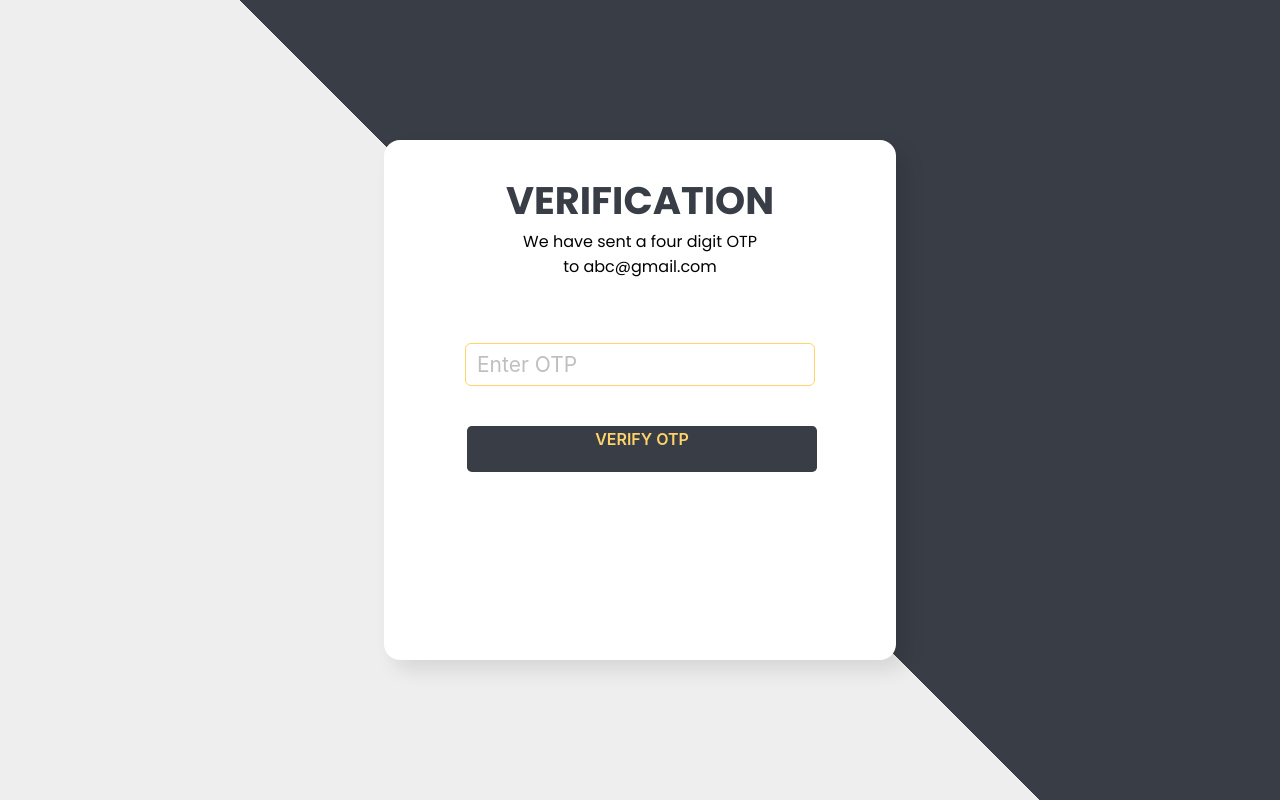
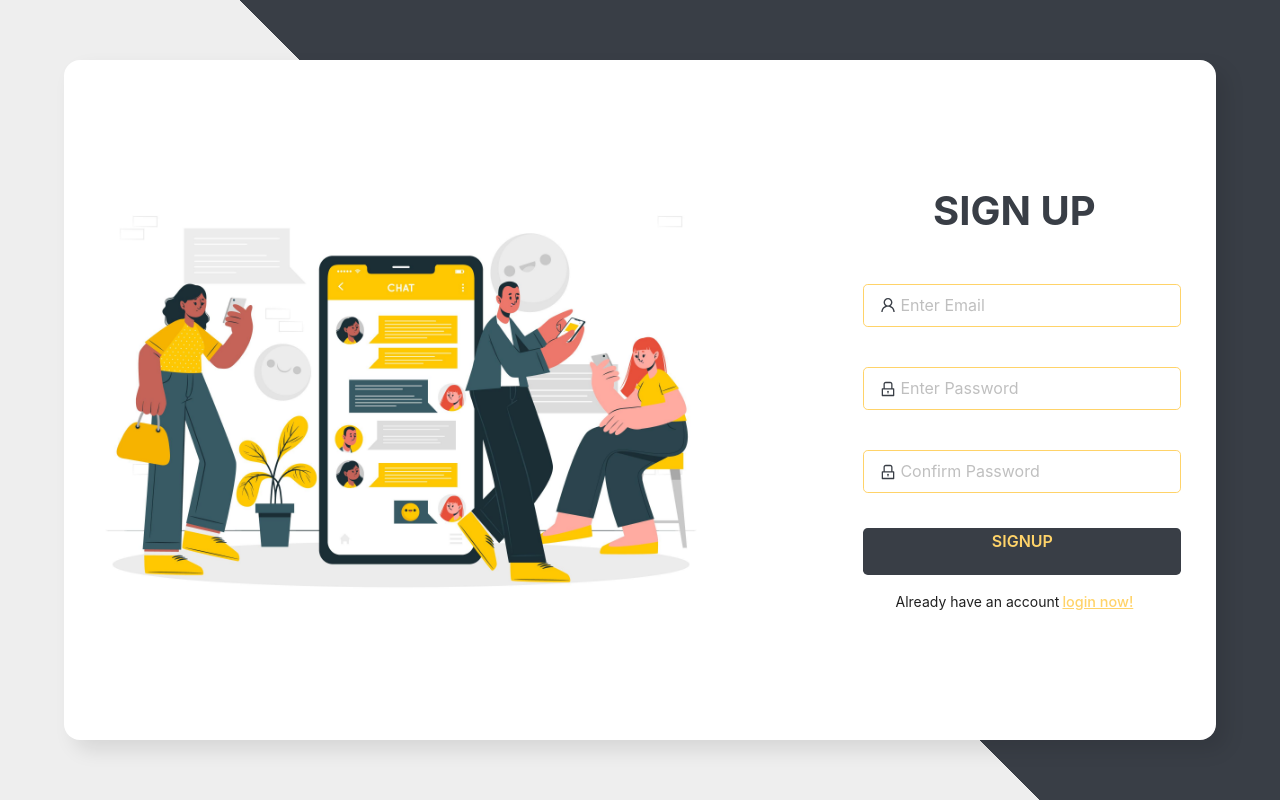
Before and after one commit to Moosa-Razaa/OnlineChattingApplication, a React (Vite) app in the folder frontend/: page /signup in a window 1280 px wide. Built offline with nearby package versions, Linux system fonts and the light colour scheme.

Commit message:
login layout complete

```diff
--- a/frontend/src/App.tsx
+++ b/frontend/src/App.tsx
@@ -1,14 +1,15 @@
+import style from "./App.module.css";
 import { RouterProvider } from "react-router-dom";
-import style from "./App.module.css";
 import routes from "./services/routes";
 import OTPScreen from "./pages/OTP/OtpScreen";
+import LoginSignupForm from "./pages/loginn/LoginSignupForm";
 
 function App() {
 
   return (
       <div className={style["mainDiv"]}>
-        {/* <RouterProvider router={routes} /> */}
-        <OTPScreen></OTPScreen>
+        <RouterProvider router={routes} />
+        {/* <OTPScreen/> */}
       </div>
   )
 }
--- a/frontend/src/components/btn/CustomButton.module.css
+++ b/frontend/src/components/btn/CustomButton.module.css
@@ -1,20 +1,20 @@
 .btn {
   background-color: #393e46;
   width: 19rem;
-  height: 2.5rem;
+  height: 1.7rem;
+  padding: 0.8rem 1rem 2.1rem;
   border-radius: 0.3rem;
   outline: none;
   border: none;
   color: #ffd369;
   box-shadow: none;
   font-size: 1rem;
+  margin-left: 6px;
+  margin: 0.2rem 0 0 8px;
   text-transform: uppercase;
   font-size: 1rem;
   font-weight: 600;
   transition: all 0.5s;
-  margin: 0.5rem;
-  font-size: 1rem;
-  padding: 0.5rem 1rem;
   box-sizing: border-box;
 }
 
@@ -25,5 +25,32 @@
   text-decoration: none !important;
   border: none !important;
   cursor: pointer !important;
+  background-color: #ffd369 !important;
+}
+
+.largeBtn {
+  background-color: #393e46;
+  height: 3rem;
+  padding: .4rem 1.2rem;
+  border-radius: 0.3rem;
+  outline: none;
+  border: none;
+  color: #ffd369;
+  box-shadow: none;
+  font-size: 1rem;
+  text-transform: uppercase;
+  font-weight: 600;
+  transition: all 0.5s;
+  box-sizing: border-box;
+  text-align: center;
+}
+
+.largeBtn:hover {
+  opacity: 90% !important;
+  color: #393e46 !important;
+  outline: none !important;
+  text-decoration: none !important;
+  border: none !important;
+  cursor: pointer !important;
   background-color: #ffd369;
 }
--- a/frontend/src/components/btn/CustomButton.tsx
+++ b/frontend/src/components/btn/CustomButton.tsx
@@ -4,25 +4,37 @@ import { FC, ReactNode } from "react";
 
 interface CustomButtonProps {
   text: string;
-  children: ReactNode;
+  width: string;
+  children?: ReactNode;
   block: boolean;
 }
 
-const CustomButton: FC<CustomButtonProps> = ({ text, children, block }) => {
+const CustomButton: FC<CustomButtonProps> = ({
+  text,
+  children,
+  block,
+  width,
+}) => {
   let textContent;
 
   if (text === "login") {
     textContent = "login";
   }
   if (text === "signup") {
-    textContent = "login";
+    textContent = "signup";
   }
   if (text === "verify") {
     textContent = "verify otp";
   }
+  if (text === "save") {
+    textContent = "save";
+  }
+
+  const classs = width === "small" ? styles.btn : styles.largeBtn;
+
   return (
     <Form.Item>
-      <Button block={block} htmlType="submit" className={styles.btn}>
+      <Button block={block} className={classs} htmlType="submit">
         {textContent}
       </Button>
       {children}
--- a/frontend/src/components/input/Input.tsx
+++ b/frontend/src/components/input/Input.tsx
@@ -1,38 +1,43 @@
-import { Form,Input } from "antd";
+import { Form, Input } from "antd";
 import { LockOutlined, UserOutlined } from "@ant-design/icons";
 import { FC } from "react";
 import styles from "./Input.module.css";
 
 interface CustomInputProps {
-  type: "text" | "password" | "otp";
+  type: "text" | "password" | "otp" | "user" | "about";
   placeholder: string;
   name: string;
-  id:string;
-  maxLength:number;
+  id: string;
+  width: string;
+  maxLength: number;
+  rules: any;
 }
-const CustomInput: FC<CustomInputProps> = ({ id,name,type, placeholder ,maxLength}) => {
+const CustomInput: FC<CustomInputProps> = ({
+  id,
+  rules,
+  width,
+  name,
+  type,
+  placeholder,
+  maxLength,
+}) => {
   const icon =
     type === "password" ? (
       <LockOutlined className="site-form-icon-item" />
-    ) :type==="text" && (
-      <UserOutlined className="site-form-icon-item" />
+    ) : (
+      type === "text" && <UserOutlined className="site-form-icon-item" />
     );
 
+  const classs = width === "small" ? styles.input : styles.largeInput;
+
   return (
-    <Form.Item
-    id={id}
-    name={name}
-    rules={[
-      { required: true, message: "Please input your Username!" },
-    ]}
-  >
-
+    <Form.Item id={id} name={name} rules={rules}>
       <Input
         maxLength={maxLength ? maxLength : 50}
         prefix={icon}
         placeholder={placeholder}
         type={type}
-      className={styles.input}
+        className={classs}
       />
     </Form.Item>
   );
--- a/frontend/src/pages/OTP/OtpScreen.module.css
+++ b/frontend/src/pages/OTP/OtpScreen.module.css
@@ -1,13 +1,13 @@
-.main-div{
+.main-div {
   width: 100%;
   height: 100vh;
   display: flex;
   justify-content: center;
   align-items: center;
-    background: linear-gradient(45deg, #EEEEEE 50%, #393E46 50%);
+  background: linear-gradient(45deg, #eeeeee 50%, #393e46 50%);
 }
 
-.otp-form{
+.otp-form {
   width: 40%;
   height: 65%;
   background-color: white;
@@ -25,37 +25,8 @@
   text-align: center;
 }
 
-  .btn {
-    background-color: #393e46;
-    width: 19rem;
-    height: 1.7rem;
-    padding: 0.8rem 1rem 2.1rem;
-    border-radius: 0.3rem;
-    outline: none;
-    border: none;
-    color: #ffd369;
-    box-shadow: none;
-    font-size: 1rem;
-    margin-left: 6px;
-    margin: 1rem 0 0 2px;
-    text-transform: uppercase;
-    font-size: 1rem;
-    font-weight: 600;
-    transition: all .5s;
-  }
-
-  .btn:hover {
-    opacity: 90% !important;
-    color: #393e46 !important;
-    outline: none !important;
-    text-decoration: none !important;
-    border: none !important;
-    cursor: pointer !important;
-    background-color: #ffd369;
-  }
-
-  .info-text{
+.info-text {
   text-align: center;
-    font-size:  "1rem";
+  font-size: "1rem";
   margin: 0 0 4rem 0;
 }
--- a/frontend/src/pages/OTP/OtpScreen.tsx
+++ b/frontend/src/pages/OTP/OtpScreen.tsx
@@ -1,14 +1,15 @@
 // OTPScreen.tsx
 import React from "react";
-import { Form, Input, Button, message } from "antd";
+import { Form, message } from "antd";
 import styles from "./OtpScreen.module.css";
 import CustomInput from "../../components/input/Input";
-import CustomButton from "../../components/Button";
+import CustomButton from "../../components/btn/CustomButton";
 
 const OTPScreen: React.FC = () => {
   const onFinish = (values: any) => {
     // Here you can validate the entered OTP and perform necessary actions
     const enteredOTP = values.otp;
+    console.log(enteredOTP);
     const correctOTP = "1234"; // Replace with the actual OTP you're expecting
 
     if (enteredOTP === correctOTP) {
@@ -19,18 +20,12 @@ const OTPScreen: React.FC = () => {
     }
   };
 
-  const inputStyles = {
-    width: "8",
-    fontSize: "1.5em",
-    border: "1px solid #ffd369",
-  };
 
   return (
     <div className={styles["main-div"]}>
       <div className={styles["otp-form"]}>
         <h2 className={styles["verification-text"]}>VERIFICATION</h2>
-        <p className={styles["info-text"]}
-        >
+        <p className={styles["info-text"]}>
           We have sent a four digit OTP <br /> to abc@gmail.com
         </p>
         <Form
@@ -39,22 +34,21 @@ const OTPScreen: React.FC = () => {
           initialValues={{ otp: "" }}
           layout="vertical"
         >
-          <Form.Item
+          <CustomInput
+            type="otp"
+            id="otp"
             name="otp"
+            maxLength={4}
+            width="l"
+            placeholder="Enter Otp"
             rules={[
               { required: true, message: "Please enter the 4-digit OTP" },
               { len: 4, message: "Please enter a 4-digit OTP" },
             ]}
-          >
-            <Input maxLength={4} style={inputStyles} placeholder="Enter OTP" />
-          </Form.Item>
-
+          />
           <div className={styles["button-container"]}>
-
             <Form.Item>
-              <Button block htmlType="submit" className={styles.btn}>
-                Verify OTP
-              </Button>
+              <CustomButton text="verify" block width="large"/>
             </Form.Item>
           </div>
         </Form>
--- a/frontend/src/pages/loginn/LoginSignupForm.module.css
+++ b/frontend/src/pages/loginn/LoginSignupForm.module.css
@@ -38,25 +38,24 @@
   width: 100%;
 }
 
-.btn {
+/* .btn {
   background-color: #393e46;
   width: 19rem;
-  height: 2.5rem;
+  height: 1.7rem;
+  padding: 0.8rem 1rem 2.1rem;
   border-radius: 0.3rem;
   outline: none;
   border: none;
   color: #ffd369;
   box-shadow: none;
   font-size: 1rem;
+  margin-left: 6px;
+  margin: 0.2rem 0 0 8px;
   text-transform: uppercase;
   font-size: 1rem;
   font-weight: 600;
   transition: all 0.5s;
-  margin: 0.5rem;
-  font-size: 1rem;
-  padding: 0.5rem 1rem;
-  box-sizing: border-box;
-}
+} */
 
 .login-text {
   color: #393e46;
@@ -89,6 +88,15 @@
   gap: 2rem;
 }
 
+.input {
+  margin: 0.5rem;
+  font-size: 1rem;
+  padding: 0.5rem 1rem;
+  color: #393e46;
+  border: 1px solid #ffd369;
+  border-radius: 0.3rem;
+}
+
 .register-button {
   color: #ffd369;
   cursor: pointer;
--- a/frontend/src/pages/loginn/LoginSignupForm.tsx
+++ b/frontend/src/pages/loginn/LoginSignupForm.tsx
@@ -8,7 +8,6 @@ import CustomButton from "../../components/btn/CustomButton";
 interface LoginSignupFormProps {
   formState: string;
 }
-
 const LoginSignupForm: React.FC<LoginSignupFormProps> = ({ formState }) => {
   const onFinish = (values: any) => {
     console.log("Received values of form: ", values);
@@ -33,30 +32,41 @@ const LoginSignupForm: React.FC<LoginSignupFormProps> = ({ formState }) => {
               </h2>
 
               <CustomInput
+                name="email"
+                width="small"
+                placeholder="Enter Email"
+                type="text"
+                id="email"
                 maxLength={50}
-                id="username"
-                name="username"
-                type="text"
-                placeholder="Enter Username"
+                rules={[
+                  { required: true, message: "Please input your Username!" },
+                ]}
               />
               <CustomInput
+                width="small"
+                name="password"
+                placeholder="Enter Password"
+                type="password"
+                rules={[
+                  { required: true, message: "Please input your Username!" },
+                ]}
+                id="password"
                 maxLength={50}
-                id="password"
-                name="password"
-                type="password"
-                placeholder="Enter Password"
               />
 
               {formState === "signup" && (
                 <CustomInput
+                  width="small"
+                  rules={[
+                    { required: true, message: "Please input your Username!" },
+                  ]}
+                  name="confirm-password"
+                  placeholder="Confirm Password"
+                  type="password"
+                  id="confirm-password"
                   maxLength={50}
-                  id="confirm-password"
-                  name="confirm-password"
-                  type="password"
-                  placeholder="Confirm Password"
                 />
               )}
-
               <div className={styles["forgot-password"]}>
                 {formState === "login" && (
                   <Form.Item>
@@ -78,7 +88,7 @@ const LoginSignupForm: React.FC<LoginSignupFormProps> = ({ formState }) => {
                 )}
               </div>
 
-              <CustomButton text={formState} block={true}>
+              <CustomButton text={formState} block width="small">
                 <div className={styles.register}>
                   {formState === "login"
                     ? "New to app"
--- a/frontend/src/pages/profile/Profile.module.css
+++ b/frontend/src/pages/profile/Profile.module.css
@@ -1,15 +1,17 @@
-.main-div{
+.main-div {
   width: 100%;
   height: 100vh;
   display: flex;
   justify-content: center;
   align-items: center;
-    background: linear-gradient(45deg, #EEEEEE 50%, #393E46 50%);
+  background: linear-gradient(45deg, #eeeeee 50%, #393e46 50%);
+  box-sizing: border-box;
+  margin: 0;
 }
 
-.profile-form{
-    width: 35%;
-    height: auto;
+.profile-form {
+  width: 30%;
+  height: 84%;
   background-color: white;
   display: flex;
   align-items: center;
@@ -22,40 +24,11 @@
 .profile-info-text {
   color: #393e46;
   font-size: 2.2rem;
-    margin: .7rem 0 .4rem 0;
+  margin: 0.7rem 0 0.4rem 0;
   text-align: center;
 }
 
-  .btn {
-    background-color: #393e46;
-    width: 18.4rem !important;
-    height: 1.7rem;
-    padding: 0.8rem 1rem 2.1rem;
-    border-radius: 0.3rem;
-    outline: none;
-    border: none;
-    color: #ffd369;
-    box-shadow: none;
-    font-size: 1rem;
-    margin-left: 6px;
-    margin: .2rem 0 0 6px;
-    text-transform: uppercase;
-    font-size: 1rem;
-    font-weight: 600;
-    transition: all .5s;
-  }
-
-  .btn:hover {
-    opacity: 90% !important;
-    color: #393e46 !important;
-    outline: none !important;
-    text-decoration: none !important;
-    border: none !important;
-    cursor: pointer !important;
-    background-color: #ffd369;
-  }
-
-  .hover:hover{
+.hover:hover {
   cursor: pointer;
   opacity: 90%;
 }
```
Also changed, not shown: frontend/src/components/input/Input.module.css (+9 -0 lines), frontend/src/pages/profile/Profile.tsx (+38 -30 lines). Lines whose indentation alone changed are shown as unchanged.
